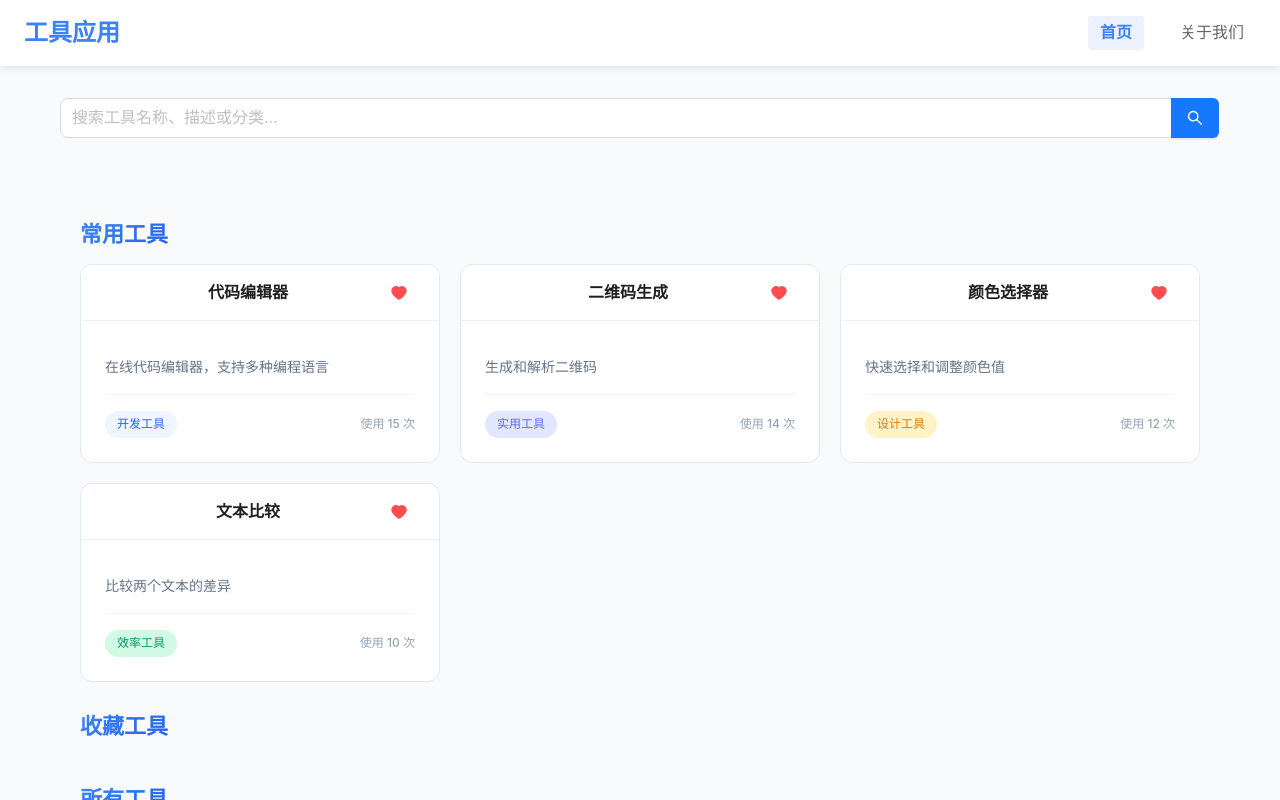
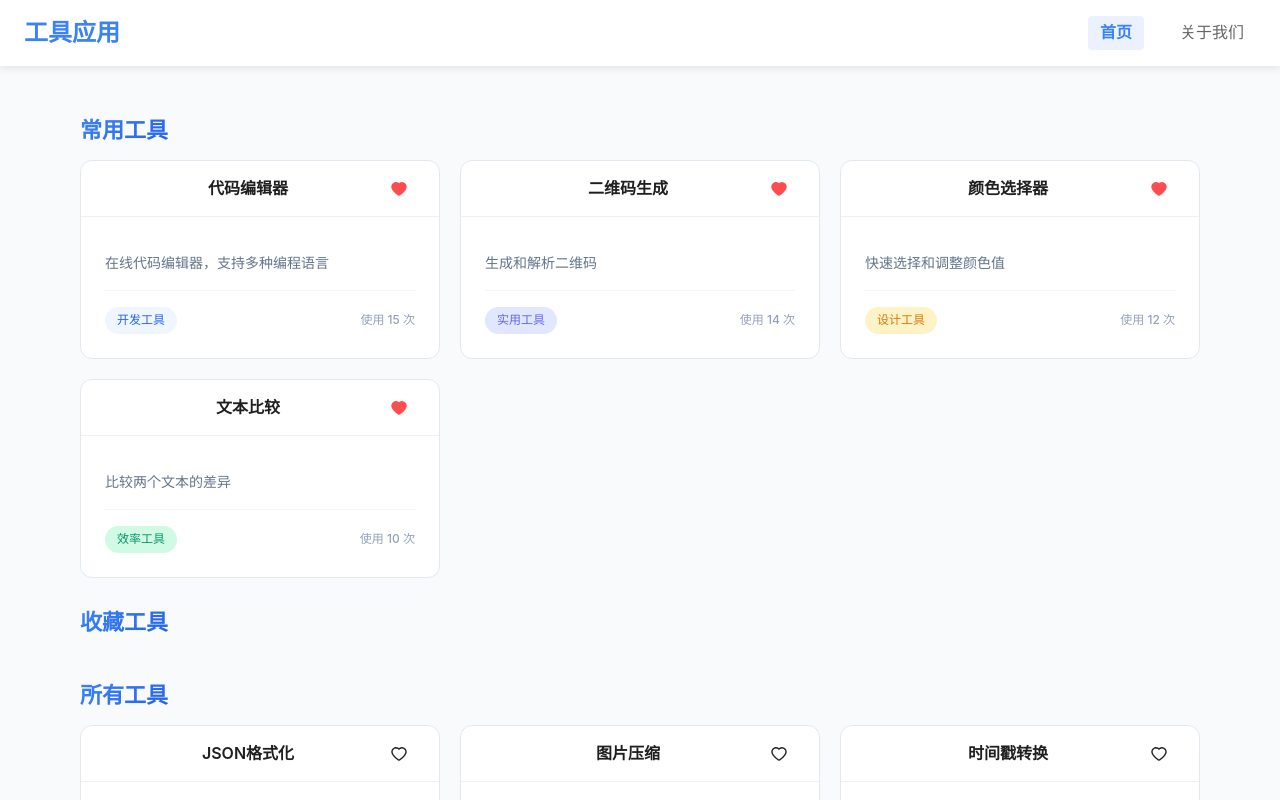
Before and after one commit to xmzd-S/tools, a Vue app: page / in a window 1280 px wide. Shown: the top 800 px of the page. Built offline with nearby package versions, Linux system fonts and the light colour scheme.

Commit message:
去除搜索功能

```diff
--- a/src/App.vue
+++ b/src/App.vue
@@ -21,10 +21,7 @@ const handleToggleFavorite = (id: string) => {
   toolStore.toggleFavorite(id);
 };
 
-// 搜索功能
-const handleSearch = (value: string) => {
-  toolStore.setSearchKeyword(value);
-};
+
 
 // 关闭详情弹窗
 const closeDetail = () => {
@@ -46,16 +43,7 @@ const closeDetail = () => {
       </div>
     </div>
 
-    <!-- 顶部搜索栏 -->
-    <div class="search-bar">
-      <a-input-search
-        v-model:value="toolStore.searchKeyword"
-        placeholder="搜索工具名称、描述或分类..."
-        size="large"
-        @change="handleSearch"
-        enter-button
-      />
-    </div>
+
 
     <!-- 路由视图 -->
     <router-view
@@ -127,50 +115,5 @@ const closeDetail = () => {
   font-weight: 600;
 }
 
-/* 搜索栏样式 */
-.search-bar {
-  margin: 32px auto;
-  padding: 0 20px;
-  max-width: 1200px;
-  animation: searchBarSlideDown 0.6s cubic-bezier(0.4, 0, 0.2, 1) forwards;
-  opacity: 0;
-  transform: translateY(-20px);
-}
 
-/* 搜索栏滑入动画 */
-@keyframes searchBarSlideDown {
-  from {
-    opacity: 0;
-    transform: translateY(-20px);
-  }
-  to {
-    opacity: 1;
-    transform: translateY(0);
-  }
-}
-
-/* 搜索框悬停效果 */
-:deep(.ant-input-search-large) {
-  transition: all 0.3s cubic-bezier(0.4, 0, 0.2, 1);
-}
-
-:deep(.ant-input-search-large:hover) {
-  transform: translateY(-2px);
-  box-shadow: 0 10px 25px -5px rgba(0, 0, 0, 0.1), 0 8px 10px -6px rgba(0, 0, 0, 0.05);
-}
-
-/* 搜索按钮动画 */
-:deep(.ant-input-search-button) {
-  transition: all 0.3s cubic-bezier(0.4, 0, 0.2, 1);
-}
-
-:deep(.ant-input-search-button:hover) {
-  transform: scale(1.05);
-}
-
-/* 输入框聚焦效果 */
-:deep(.ant-input:focus) {
-  border-color: #3b82f6;
-  box-shadow: 0 0 0 2px rgba(59, 130, 246, 0.2);
-}
 </style>
--- a/src/components/FavoriteToolsSection.vue
+++ b/src/components/FavoriteToolsSection.vue
@@ -1,5 +1,5 @@
 <template>
-  <div class="favorite-tools-section" v-if="favoriteTools.length > 0 && searchKeyword === ''">
+  <div class="favorite-tools-section" v-if="favoriteTools.length > 0">
     <div class="section-header">
       <h2>{{ sectionTitle }}</h2>
     </div>
@@ -23,14 +23,12 @@ import ToolCard from './ToolCard.vue';
 interface Props {
   favoriteTools: Tool[];
   popularTools: Tool[];
-  searchKeyword: string;
   sectionTitle?: string;
 }
 
 const props = withDefaults(defineProps<Props>(), {
   favoriteTools: () => [],
   popularTools: () => [],
-  searchKeyword: '',
   sectionTitle: '收藏工具',
 });
 
--- a/src/components/OtherToolsSection.vue
+++ b/src/components/OtherToolsSection.vue
@@ -24,27 +24,24 @@ interface Props {
   filteredTools: Tool[];
   popularTools: Tool[];
   favoriteTools: Tool[];
-  searchKeyword: string;
 }
 
 const props = withDefaults(defineProps<Props>(), {
   filteredTools: () => [],
   popularTools: () => [],
   favoriteTools: () => [],
-  searchKeyword: '',
 });
 
 
-// 过滤出既不是常用工具也不是收藏工具（在搜索时）的其他工具
+// 过滤出既不是常用工具也不是收藏工具的其他工具
 const displayTools = computed(() => {
   return props.filteredTools.filter(t =>
-    !props.popularTools.some(p => p.id === t.id) &&
-    (!props.searchKeyword || props.searchKeyword === '' || props.favoriteTools.some(f => f.id === t.id))
+    !props.popularTools.some(p => p.id === t.id)
   );
 });
 
 const sectionTitleComputed = computed(() => {
-  return props.searchKeyword ? '搜索结果' : '所有工具';
+  return '所有工具';
 });
 
 const handleToolClick = (tool: Tool) => {
--- a/src/views/HomeView.vue
+++ b/src/views/HomeView.vue
@@ -8,7 +8,6 @@
     <FavoriteToolsSection
       :favorite-tools="toolStore.favoriteTools"
       :popular-tools="toolStore.popularTools"
-      :search-keyword="toolStore.searchKeyword"
       @tool-click="handleToolClick"
       @toggle-favorite="handleToggleFavorite"
     />
@@ -16,7 +15,6 @@
       :filtered-tools="toolStore.filteredTools"
       :popular-tools="toolStore.popularTools"
       :favorite-tools="toolStore.favoriteTools"
-      :search-keyword="toolStore.searchKeyword"
       @tool-click="handleToolClick"
       @toggle-favorite="handleToggleFavorite"
     />
```
